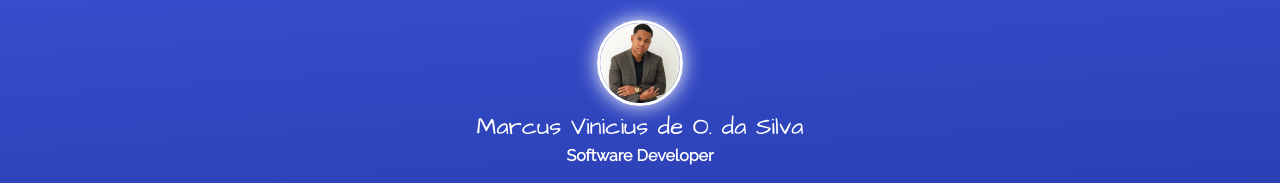
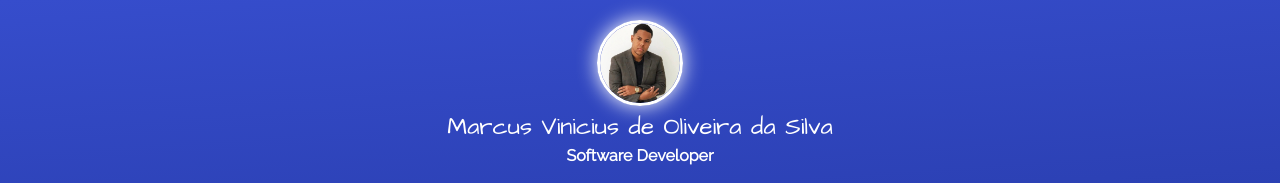
Before and after one commit to MarcusVina/marcusvina.github.io, a plain HTML site: page index.html in a window 1280 px wide. Shown: the top 183 px of the page. Drawn offline with Linux system fonts and the light colour scheme.

Commit message:
alterando o nome

```diff
--- a/index.html
+++ b/index.html
@@ -16,7 +16,7 @@
 <body>
     <div class="profile">
         <img src="img/foto.jpg.jpg" alt="Thiago" class="avatar">
-        <h1>Marcus Vinicius de O. da Silva</h1>
+        <h1>Marcus Vinicius de Oliveira da Silva</h1>
         <h2>Software Developer</h2>
     </div>
 
```
